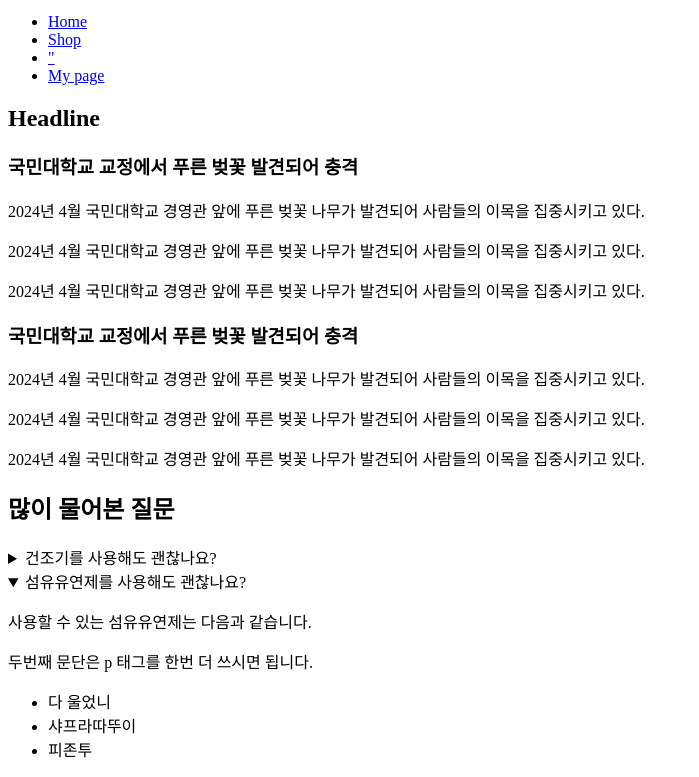
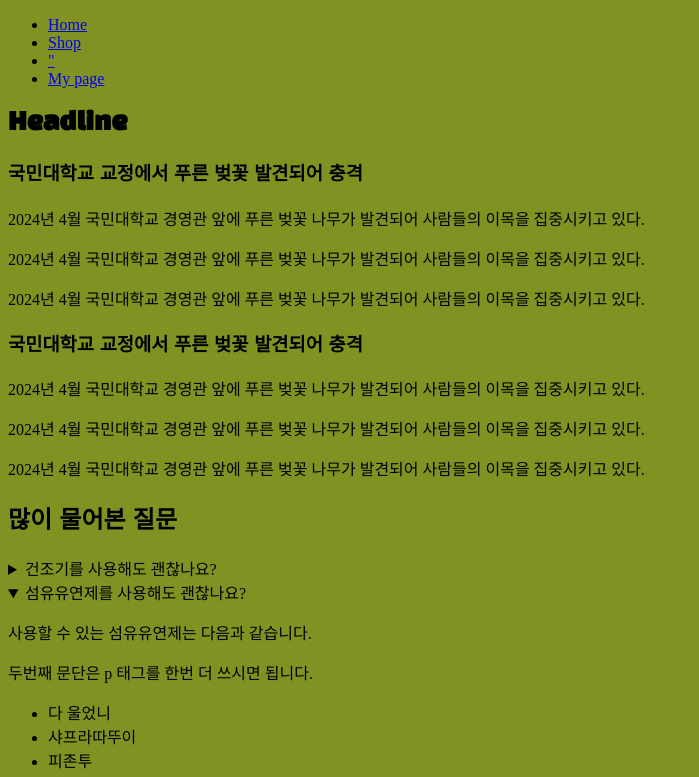
Before and after one commit to Songduckmung/24-kookmin-web, a plain HTML site: page index.html in a window 1280 px wide. Shown: the part 145-922 px from the top of the page, without its empty margins (0-699 px from the left). Drawn offline with Linux system fonts and the light colour scheme.

Commit message:
폰트 꾸미기

```diff
--- a/index.html
+++ b/index.html
@@ -3,8 +3,19 @@
   <head>
     <meta charset="utf-8">
     <meta name="viewport" content="width=device-width, initial-scale=1.0">
+
+    <!-- css, js files -->
+    <link href="style.css" rel="stylesheet" type="text/css">
+    <style>
+      body {
+        background-color: #299851;
+      }
+    </style>
+    <link rel="preconnect" href="https://fonts.googleapis.com">
+    <link rel="preconnect" href="https://fonts.gstatic.com" crossorigin>
+    <link href="https://fonts.googleapis.com/css2?family=Black+Han+Sans&display=swap" rel="stylesheet">
   </head>
-  <body>
+  <body style="background-color: #819222;">
     <header>
       <div id="main-logo">
         <h1>
--- a/style.css
+++ b/style.css
@@ -1,9 +1,7 @@
-html {
-  height: 100%;
-  width: 100%;
+body {
+  background-color: #941111;
 }
-
-body {
-  background-color: #004290;
-  color: #dedede;
+/* 글꼴설정 */
+h1, h2, h3, h4, h5, h6 {
+  font-family: "Black Han Sans", sans-serif;
 }
```
